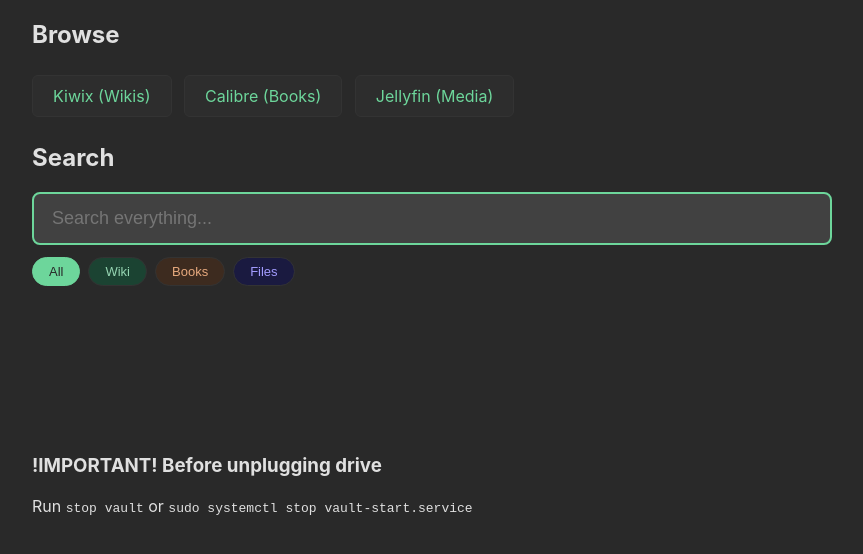
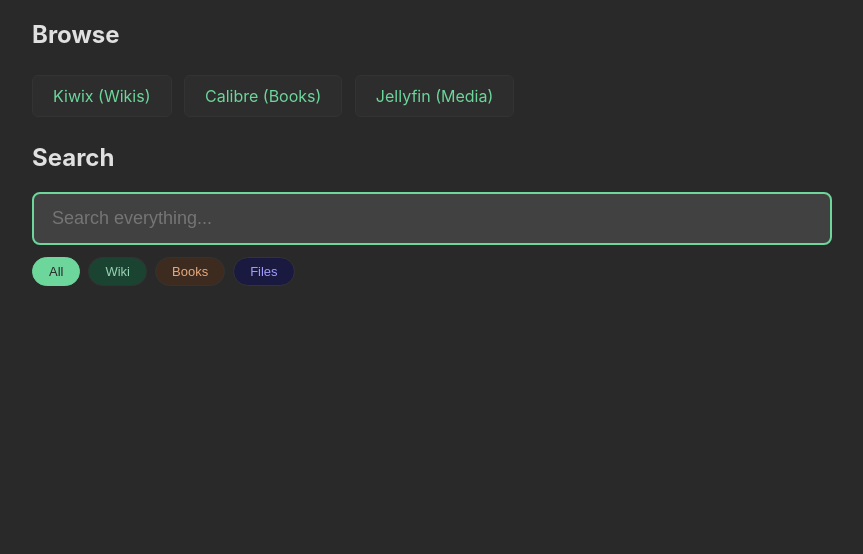
Before and after one commit to clinzy25/knowledge-vault, a plain HTML site: page index.html in a window 1280 px wide. Shown: the part 122-676 px from the top of the page, without its empty margins (208-1071 px from the left). Drawn offline with Linux system fonts and the light colour scheme.

Commit message:
Remove footer

```diff
--- a/index.html
+++ b/index.html
@@ -56,10 +56,6 @@
     <div id="results"></div>
     <div id="pagination"></div>
     <div id="top-sources"></div>
-    <footer>
-      <h3>!IMPORTANT! Before unplugging drive</h3>
-      <p>Run <code>stop vault</code> or <code>sudo systemctl stop vault-start.service</code></p>
-    </footer>
 
     <script src="index.js"></script>
   </body>
```
